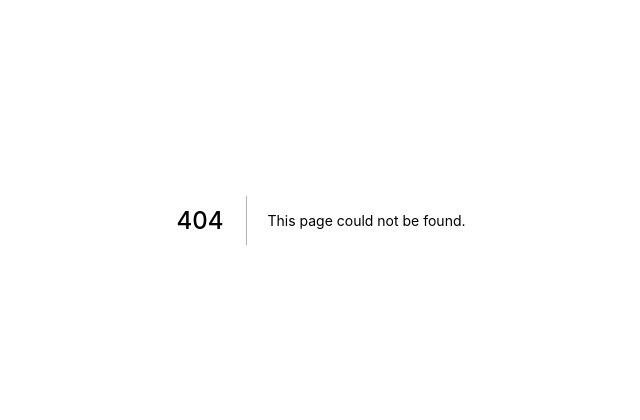
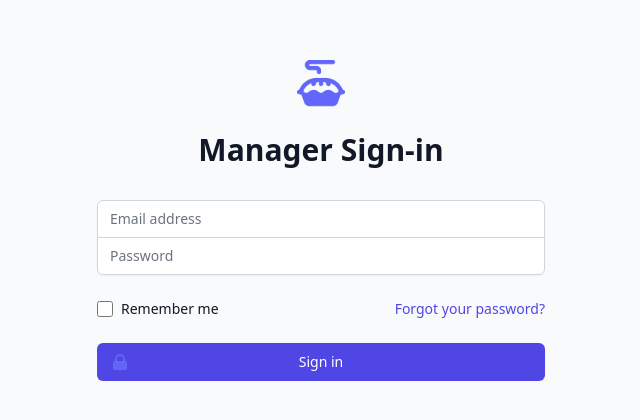
Before and after one commit to subhamX/ezydine, a Next.js app in the folder ezydine-frontend/: page /auth in a window 1280 px wide. Before the commit this address had no page. Shown: the part 180-600 px from the top of the page, without its empty margins (319-959 px from the left). Built offline with nearby package versions, Linux system fonts and the light colour scheme.

Commit message:
Navbar + logo

```diff
--- a/ezydine-frontend/components/navbar.js
+++ b/ezydine-frontend/components/navbar.js
@@ -3,6 +3,7 @@
 import { Disclosure, Menu, Transition } from '@headlessui/react'
 import { BellIcon, MenuIcon, XIcon } from '@heroicons/react/outline'
 import Link from 'next/link'
+import Image from 'next/image'
 
 const navigation = [
   // { name: 'Dashboard', href: '#', current: true },
@@ -36,23 +37,16 @@
                <div className="flex-shrink-0 flex items-center">
                  <a className="home-link">
                    <Link href={`/`}>
-                     <img
-                       className="block lg:hidden h-8 w-auto"
-                       src="https://tailwindui.com/img/logos/workflow-mark-indigo-500.svg"
-                       alt="Workflow"
+                     <Image
+                       className="block lg:hidden h-10 w-auto"
+                       src="/images/ezydine-logo.png"
+                       alt="Ezydine Logo"
+                       width="40"
+                       height="40"
                      />
                    </Link>
                  </a>
-                 <a>
-                   <Link href={`/`}>
 
-                   <img
-                     className="hidden lg:block h-8 w-auto"
-                     src="https://tailwindui.com/img/logos/workflow-logo-indigo-500-mark-white-text.svg"
-                     alt="Workflow"
-                   />
-                  </Link>
-                 </a>
                </div>
                <div className="hidden sm:block sm:ml-6">
                  <div className="flex space-x-4">
@@ -75,7 +69,7 @@
              <div className="absolute inset-y-0 right-0 flex items-center pr-2 sm:static sm:inset-auto sm:ml-6 sm:pr-0">
              <a
                key="Manager Login"
-               href={'/'}
+               href={'/auth'}
                className={classNames(
                  'bg-gray-900 text-white',
                  'px-3 py-2 rounded-md text-sm font-medium'
--- /dev/null
+++ b/ezydine-frontend/pages/auth.js
@@ -0,0 +1,86 @@
+import { LockClosedIcon } from '@heroicons/react/solid'
+import Link from 'next/link'
+
+export default function Auth() {
+  return (
+    <div className="min-h-screen flex items-center justify-center bg-gray-50 py-12 px-4 sm:px-6 lg:px-8">
+      <div className="max-w-md w-full space-y-8">
+        <div>
+          <Link href={`/`}>
+          <img
+            className="mx-auto h-12 w-auto"
+            src="images/ezydine-logo.png"
+            alt="Workflow"
+          />
+          </Link>
+          <h2 className="mt-6 text-center text-3xl font-extrabold text-gray-900">Manager Sign-in</h2>
+        </div>
+        <form className="mt-8 space-y-6" action="#" method="POST">
+          <input type="hidden" name="remember" defaultValue="true" />
+          <div className="rounded-md shadow-sm -space-y-px">
+            <div>
+              <label htmlFor="email-address" className="sr-only">
+                Email address
+              </label>
+              <input
+                id="email-address"
+                name="email"
+                type="email"
+                autoComplete="email"
+                required
+                className="appearance-none rounded-none relative block w-full px-3 py-2 border border-gray-300 placeholder-gray-500 text-gray-900 rounded-t-md focus:outline-none focus:ring-indigo-500 focus:border-indigo-500 focus:z-10 sm:text-sm"
+                placeholder="Email address"
+              />
+            </div>
+            <div>
+              <label htmlFor="password" className="sr-only">
+                Password
+              </label>
+              <input
+                id="password"
+                name="password"
+                type="password"
+                autoComplete="current-password"
+                required
+                className="appearance-none rounded-none relative block w-full px-3 py-2 border border-gray-300 placeholder-gray-500 text-gray-900 rounded-b-md focus:outline-none focus:ring-indigo-500 focus:border-indigo-500 focus:z-10 sm:text-sm"
+                placeholder="Password"
+              />
+            </div>
+          </div>
+
+          <div className="flex items-center justify-between">
+            <div className="flex items-center">
+              <input
+                id="remember-me"
+                name="remember-me"
+                type="checkbox"
+                className="h-4 w-4 text-indigo-600 focus:ring-indigo-500 border-gray-300 rounded"
+              />
+              <label htmlFor="remember-me" className="ml-2 block text-sm text-gray-900">
+                Remember me
+              </label>
+            </div>
+
+            <div className="text-sm">
+              <a href="#" className="font-medium text-indigo-600 hover:text-indigo-500">
+                Forgot your password?
+              </a>
+            </div>
+          </div>
+
+          <div>
+            <button
+              type="submit"
+              className="group relative w-full flex justify-center py-2 px-4 border border-transparent text-sm font-medium rounded-md text-white bg-indigo-600 hover:bg-indigo-700 focus:outline-none focus:ring-2 focus:ring-offset-2 focus:ring-indigo-500"
+            >
+              <span className="absolute left-0 inset-y-0 flex items-center pl-3">
+                <LockClosedIcon className="h-5 w-5 text-indigo-500 group-hover:text-indigo-400" aria-hidden="true" />
+              </span>
+              Sign in
+            </button>
+          </div>
+        </form>
+      </div>
+    </div>
+  )
+}
--- a/ezydine-frontend/pages/hall/[hall_id]/info.js
+++ b/ezydine-frontend/pages/hall/[hall_id]/info.js
@@ -90,7 +90,7 @@
   }
 }
 
-const HallInfo = ({ data }) => {
+export default function HallInfo({ data }){
     const router = useRouter();
     const hallId = router.query.hall_id
     const spotData = data[hallId];
@@ -98,8 +98,8 @@
     console.log(spotData);
     return (
       <div>
-        <Navbar />
         <div className="py-12 bg-white">
+          <Navbar />
            <div className="max-w-7xl mx-auto px-4 sm:px-6 lg:px-8">
              <div className="lg:text-center">
                <p className="mt-2 text-3xl leading-8 font-extrabold tracking-tight text-gray-900 sm:text-4xl">
@@ -152,5 +152,3 @@
 
     )
 }
-
-export default HallInfo;
--- a/ezydine-frontend/pages/index.js
+++ b/ezydine-frontend/pages/index.js
@@ -71,5 +71,4 @@
       </div>
     </div>
   )
-  return (<div />)
 }
```
Also changed, not shown: ezydine-frontend/public/images/ezydine-logo.png (added).
